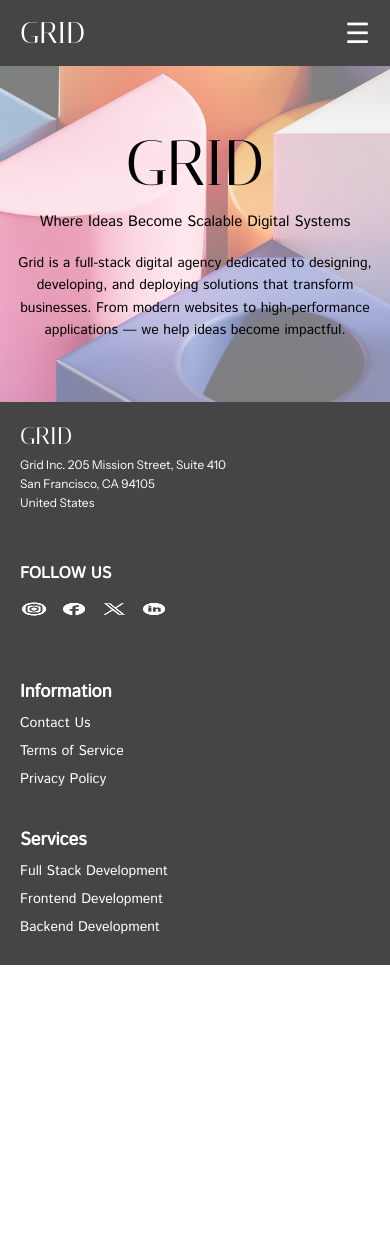
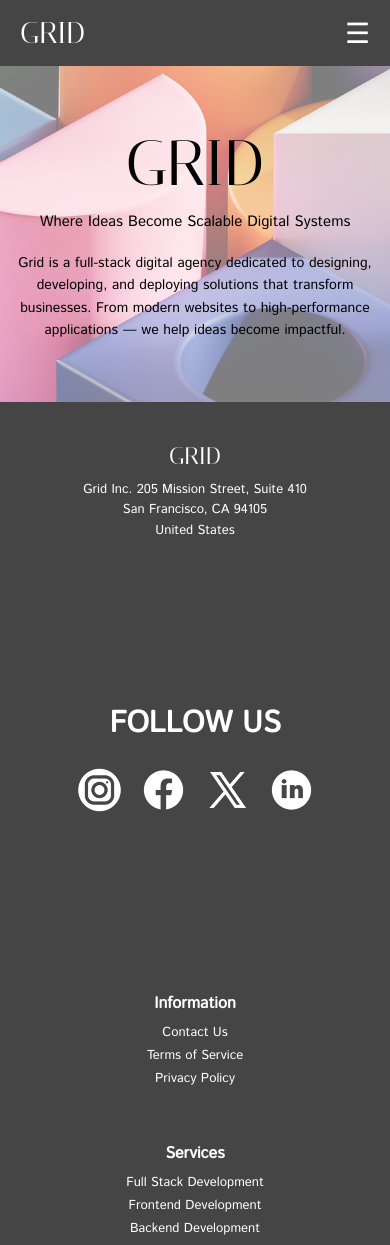
Before and after one commit to Divith007/GRID, a plain HTML site: page index.html in a window 390 px wide. Before the commit the page ends 965 px from the top, so only its background shows below. Drawn offline with Linux system fonts and the light colour scheme.

Commit message:
Redesign footer layout and styles
Refactored the footer in index.html and style.css for improved structure, responsiveness, and visual consistency. Updated class names, layout sections, and styling to use a more modern flexbox-based design, and enhanced mobile responsiveness.

```diff
--- a/css/style.css
+++ b/css/style.css
@@ -203,163 +203,96 @@
 }
 }
 
-
-/*PC Footer */
-.footbar
-{
+/* Base Footer */
+.footbar {
   background-color: #454545;
-  display:flex;
-  color: #fff;
-  justify-content: space-evenly;
-  align-items: center;
-}
-.fmlogo
-{
-  font-size: 30px;
-  padding-top: 27px;
-  padding-left:35px;
-  font-family: Italian-Regular;
-}
-.address{
-  font-size: 10px;
-  font-family:Instrument-Sans;
-  padding-top: 5px;
-  padding-left:50px;
-}
-.flogo{
-  padding-bottom: 30px;
+  color: white;
+  padding: 40px 20px;
+  font-family: 'IstokWeb-Regular', sans-serif;
 }
 
-.sociallinks{
-  display:flex;
-  padding-left: 100px;
-  padding-top:10px;
-  justify-content: center;
-}
-.sociallinks h1{
-  font-family: IstokWeb-Regular;
-  padding-top: 26px;
-  padding-right:15px;
-}
-.InfServ{
+.footer-container {
   display: flex;
-    align-items: center;
   justify-content: space-between;
-
-}
-.slink{
-  text-decoration: none;
-  color:white;
-  font-family:IstokWeb-Regular;
-  font-size:14px;
-
+  align-items: flex-start;
+  flex-wrap: wrap;
+  max-width: 1200px;
+  margin: 0 auto;
+  gap: 40px;
 }
 
-.info h1{
-  font-size: 20px;
-  font-family:IstokWeb-Regular;
-}
-.Serv h1{
-  font-size: 20px;
-  font-family: IstokWeb-Regular;
+/* Left Section */
+.footer-left {
+  flex: 1 1 220px;
 }
 
-.Serv{
-  padding-left: 30px;
+.fmlogo {
+  font-size: 24px;
+  font-family: 'Italian-Regular', serif;
+  margin-bottom: 10px;
 }
-.ilink{
-  text-decoration: none;
+
+.address p {
+  font-size: 13px;
+  line-height: 1.6;
+}
+
+/* Center Section - Social */
+.footer-center {
+  flex: 1 1 250px;
+  text-align: center;
+}
+.footer-center h1 {
+  font-size: 30px;
+}
+.social-icons {
+  display: flex;
+  justify-content: center;
+  gap: 15px;
+}
+.social-icons img {
+  width: auto;
+  height: auto;
+  filter: brightness(0) invert(1);
+}
+
+/* Right Section */
+.footer-right {
+  flex: 1 1 250px;
+  display: flex;
+  justify-content: space-between;
+  flex-wrap: wrap;
+  gap: 20px;
+}
+.footer-right h1 {
+  font-size: 16px;
+  margin-bottom: 8px;
+}
+.footer-right a {
+  font-size: 13px;
   color: white;
   display: block;
-  font-family:IstokWeb-Regular;
-  margin-bottom:1px;
+  margin-bottom: 4px;
+  text-decoration: none;
+}
+.footer-right a:hover {
+  text-decoration: underline;
 }
 
+/* Responsive for Mobile */
 @media (max-width: 768px) {
-  .footbar {
+  .footer-container {
     flex-direction: column;
-    align-items: flex-start;
-    padding: 20px;
-    gap: 30px;
+    align-items: center;
+    text-align: center;
   }
 
-  .flogo {
+  .footer-left, .footer-center, .footer-right {
     width: 100%;
-    padding-bottom: 0;
-    text-align: left;
   }
 
-  .fmlogo {
-    font-size: 24px;
-    padding-left: 0;
-    padding-top: 0;
-  }
-
-  .address {
-    padding-left: 0;
-    font-size: 12px;
-    line-height: 1.6;
-  }
-
-  .sociallinks {
+  .footer-right {
     flex-direction: column;
-    padding-left: 0;
-    align-items: flex-start;
-    width: 100%;
-    margin-top: 10px;
-  }
-
-  .sociallinks h1 {
-    font-size: 16px;
-    padding: 0;
-    margin-bottom: 10px;
-  }
-
-  .socialgroup {
-    display: flex;
-    flex-wrap: wrap;
-    gap: 12px;
-  }
-
-  .socialgroup img {
-    width: 28px;
-    height: 28px;
-    transition: transform 0.3s ease;
-  }
-
-  .socialgroup img:hover {
-    transform: scale(1.1);
-  }
-
-  .InfServ {
-    flex-direction: column;
-    align-items: flex-start;
-    gap: 30px;
-    width: 100%;
-    margin-top: 20px;
-  }
-
-  .info, .Serv {
-    width: 100%;
-    padding: 0;
-    margin: 0;
-  }
-
-  .info h1, .Serv h1 {
-    font-size: 18px;
-    margin-bottom: 8px;
-  }
-
-  .ilink {
-    font-size: 14px;
-    margin-bottom: 8px;
-  }
-
-  .Serv {
-    padding-left: 0 !important;
-  }
-
-  .slink {
-    font-size: 14px;
+    align-items: center;
   }
 }
--- a/index.html
+++ b/index.html
@@ -39,42 +39,44 @@
       </p>
     </div>
   </section>
-
-  <!--Footer Section -->
 <footer class="footbar">
-    <div class="flogo">
+  <div class="footer-container">
+    <div class="footer-left">
       <div class="fmlogo">GRID</div>
       <div class="address">
-        <p>Grid Inc. 205 Mission Street, Suite 410 <br>
-          San Francisco, CA 94105 <br>
+        <p>Grid Inc. 205 Mission Street, Suite 410<br>
+        San Francisco, CA 94105<br>
         United States</p>
       </div>
     </div>
-    <div class="sociallinks">
+
+    <div class="footer-center">
       <h1>FOLLOW US</h1>
-      <div class="socialgroup">
-      <a href="instagram.com" class="slink"> <img src="css/logos/insta.png"alt="insta"> </a>
-      <a href="facebook.com" class="slink"> <img src="css/logos/face.png"alt="Facebook"> </a>
-      <a href="x.com" class="slink"> <img src="css/logos/X.png"alt="Twitter"> </a>
-      <a href="linkedin.com" class="slink"> <img src="css/logos/link.png"alt="linkedin"> </a>
-      </div>
-    </div>
-    <div class="InfServ">
-      <div class="info">
-        <h1>Information</h1>
-        <a href="#" class="ilink">Contact Us</a>
-        <a href="#" class="ilink">Terms of Service</a>
-        <a href="#" class="ilink">Privacy Policy</a>
-      </div>
-      <div class="Serv">
-        <h1>Services</h1>
-        <a href="#" class="ilink">Full Stack Development</a>
-        <a href="#" class="ilink">Frontend Development</a>
-        <a href="#" class="ilink">Backend Development</a>
+      <div class="social-icons">
+        <a href="#"><img src="css/logos/insta.png" alt="Instagram" /></a>
+        <a href="#"><img src="css/logos/face.png" alt="Facebook" /></a>
+        <a href="#"><img src="css/logos/X.png" alt="X" /></a>
+        <a href="#"><img src="css/logos/link.png" alt="LinkedIn" /></a>
       </div>
     </div>
 
+    <div class="footer-right">
+      <div class="info">
+        <h1>Information</h1>
+        <a href="#">Contact Us</a>
+        <a href="#">Terms of Service</a>
+        <a href="#">Privacy Policy</a>
+      </div>
+      <div class="services">
+        <h1>Services</h1>
+        <a href="#">Full Stack Development</a>
+        <a href="#">Frontend Development</a>
+        <a href="#">Backend Development</a>
+      </div>
+    </div>
+  </div>
 </footer>
+
   <!--Mobile Script -->
     <script >
       console.log("JS file is working!");
```
Lines whose indentation alone changed are shown as unchanged.
